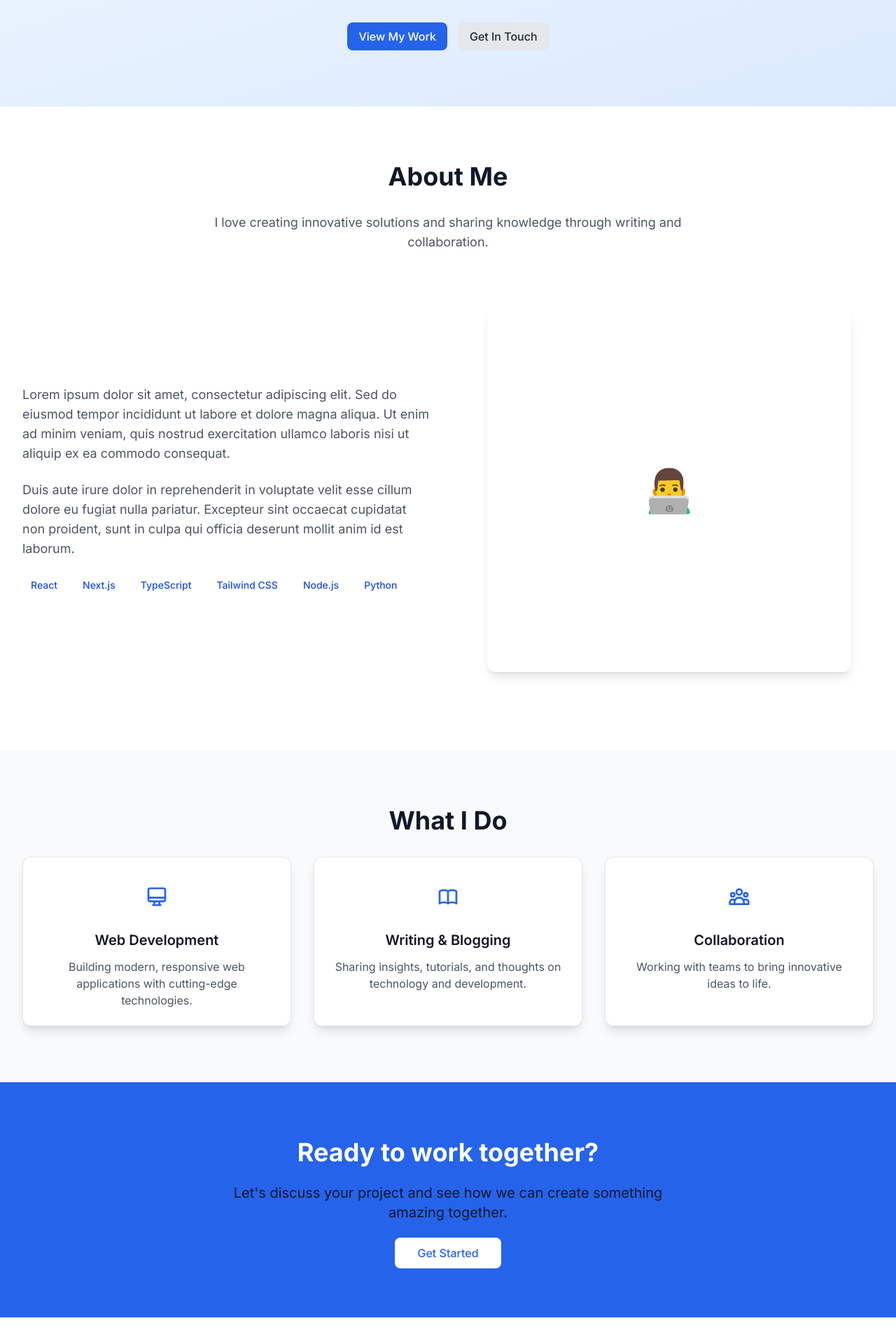
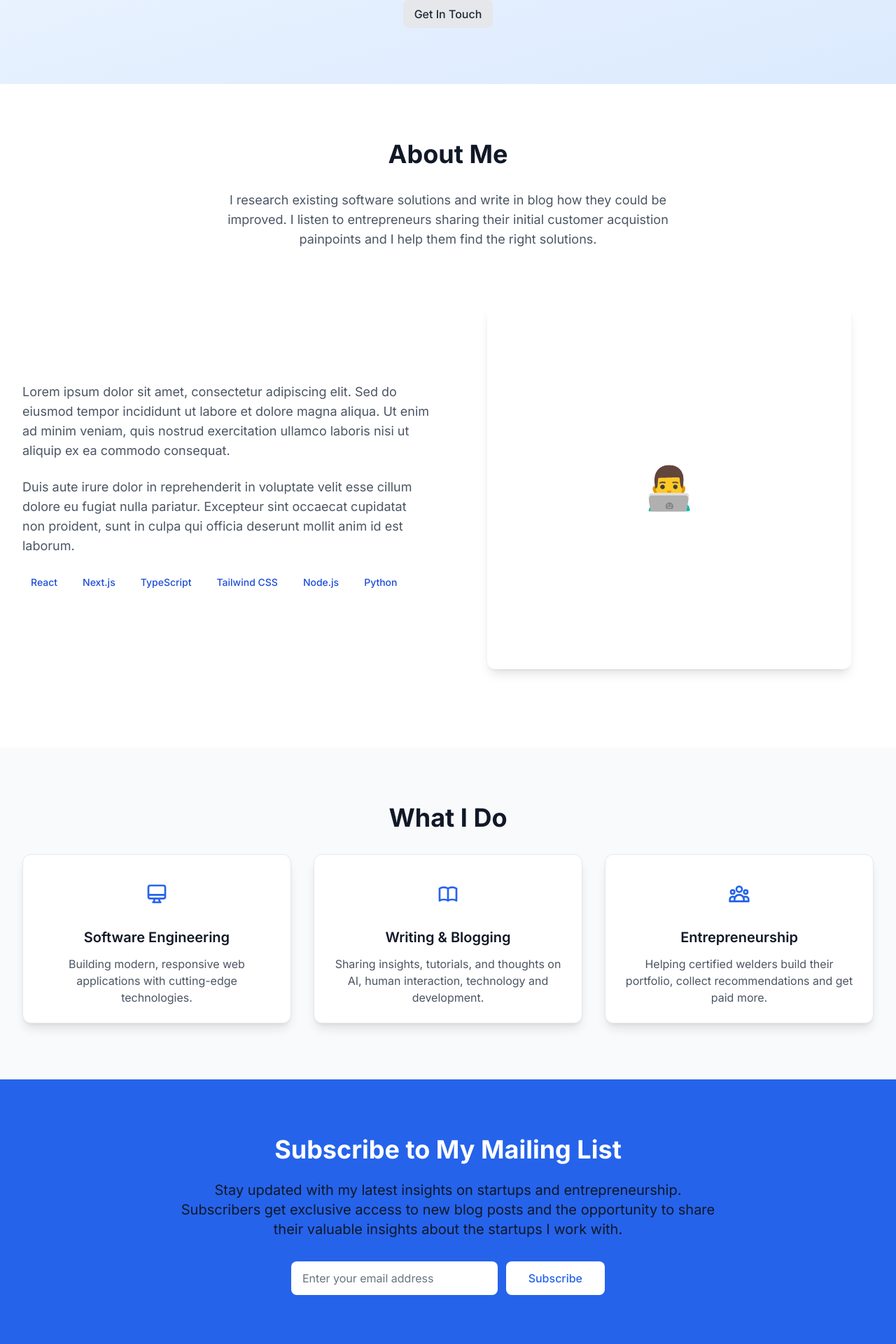
Before and after one commit to elchuzade/personal-website, a Next.js app: page / in a window 1280 px wide. Shown: the part 292-2212 px from the top of the page at 70% size. Before the commit the page ends 2174 px from the top, so only its background shows below. Built offline with nearby package versions, Linux system fonts and the light colour scheme.

Commit message:
added logic for sending emails to subs

```diff
--- a/app/blog/[slug]/page.tsx
+++ b/app/blog/[slug]/page.tsx
@@ -1,13 +1,14 @@
-import Header from '@/components/Header'
-import ScrollToTop from '@/components/ScrollToTop'
-import Link from 'next/link'
-import { notFound } from 'next/navigation'
+import Header from "@/components/Header";
+import ScrollToTop from "@/components/ScrollToTop";
+import Link from "next/link";
+import { notFound } from "next/navigation";
 
 const blogPosts = [
   {
     id: 1,
-    title: 'Getting Started with Next.js and TypeScript',
-    excerpt: 'Lorem ipsum dolor sit amet, consectetur adipiscing elit. Sed do eiusmod tempor incididunt ut labore et dolore magna aliqua. Ut enim ad minim veniam, quis nostrud exercitation ullamco laboris nisi ut aliquip ex ea commodo consequat.',
+    title: "Getting Started with Next.js and TypeScript",
+    excerpt:
+      "Lorem ipsum dolor sit amet, consectetur adipiscing elit. Sed do eiusmod tempor incididunt ut labore et dolore magna aliqua. Ut enim ad minim veniam, quis nostrud exercitation ullamco laboris nisi ut aliquip ex ea commodo consequat.",
     content: `
       <p>Lorem ipsum dolor sit amet, consectetur adipiscing elit. Sed do eiusmod tempor incididunt ut labore et dolore magna aliqua. Ut enim ad minim veniam, quis nostrud exercitation ullamco laboris nisi ut aliquip ex ea commodo consequat.</p>
 
@@ -31,19 +32,19 @@ const blogPosts = [
 
       <p>Temporibus autem quibusdam et aut officiis debitis aut rerum necessitatibus saepe eveniet ut et voluptates repudiandae sint et molestiae non recusandae. Itaque earum rerum hic tenetur a sapiente delectus, ut aut reiciendis voluptatibus maiores alias consequatur aut perferendis doloribus asperiores repellat.</p>
     `,
-    date: '2024-01-15',
-    readTime: '5 min read',
-    tags: ['Next.js', 'TypeScript', 'Web Development'],
-    slug: 'getting-started-with-nextjs-typescript',
-    author: 'Kamran'
-  }
-]
+    date: "2024-01-15",
+    readTime: "5 min read",
+    tags: ["Next.js", "TypeScript", "Web Development"],
+    slug: "getting-started-with-nextjs-typescript",
+    author: "Kamran",
+  },
+];
 
 export default function BlogPost({ params }: { params: { slug: string } }) {
-  const post = blogPosts.find(p => p.slug === params.slug)
+  const post = blogPosts.find((p) => p.slug === params.slug);
 
   if (!post) {
-    notFound()
+    notFound();
   }
 
   return (
@@ -58,10 +59,10 @@ export default function BlogPost({ params }: { params: { slug: string } }) {
             <div className="text-center">
               <div className="flex items-center justify-center gap-4 text-sm text-gray-600 dark:text-gray-300 mb-6">
                 <time dateTime={post.date}>
-                  {new Date(post.date).toLocaleDateString('en-US', {
-                    year: 'numeric',
-                    month: 'long',
-                    day: 'numeric'
+                  {new Date(post.date).toLocaleDateString("en-US", {
+                    year: "numeric",
+                    month: "long",
+                    day: "numeric",
                   })}
                 </time>
                 <span>•</span>
@@ -80,7 +81,10 @@ export default function BlogPost({ params }: { params: { slug: string } }) {
 
               <div className="flex flex-wrap gap-2 justify-center">
                 {post.tags.map((tag) => (
-                  <span key={tag} className="px-3 py-1 bg-primary-100 dark:bg-primary-900/30 text-primary-700 dark:text-primary-300 rounded-full text-sm font-medium">
+                  <span
+                    key={tag}
+                    className="px-3 py-1 bg-primary-100 dark:bg-primary-900/30 text-primary-700 dark:text-primary-300 rounded-full text-sm font-medium"
+                  >
                     {tag}
                   </span>
                 ))}
@@ -107,16 +111,22 @@ export default function BlogPost({ params }: { params: { slug: string } }) {
             <div className="card">
               <div className="flex items-center gap-6">
                 <div className="w-20 h-20 bg-primary-100 dark:bg-primary-900/30 rounded-full flex items-center justify-center">
-                  <span className="text-3xl text-primary-600 dark:text-primary-400">👨‍💻</span>
+                  <span className="text-3xl text-primary-600 dark:text-primary-400">
+                    👨‍💻
+                  </span>
                 </div>
                 <div>
                   <h3 className="text-xl font-semibold text-gray-900 dark:text-white mb-2">
                     About {post.author}
                   </h3>
                   <p className="text-gray-600 dark:text-gray-300 mb-4">
-                    A passionate developer who loves sharing knowledge and building amazing web experiences.
+                    A passionate developer who loves sharing knowledge and
+                    building amazing web experiences.
                   </p>
-                  <Link href="/contact" className="text-primary-600 dark:text-primary-400 hover:text-primary-700 dark:hover:text-primary-300 font-medium">
+                  <Link
+                    href="/contact"
+                    className="text-primary-600 dark:text-primary-400 hover:text-primary-700 dark:hover:text-primary-300 font-medium"
+                  >
                     Get in touch →
                   </Link>
                 </div>
@@ -132,8 +142,14 @@ export default function BlogPost({ params }: { params: { slug: string } }) {
               More Articles
             </h2>
             <div className="grid md:grid-cols-2 gap-8">
-              {blogPosts.filter(p => p.id !== post.id).slice(0, 2).map((relatedPost) => (
-                <article key={relatedPost.id} className="card hover:shadow-xl transition-all duration-300">
+              {blogPosts
+                .filter((p) => p.id !== post.id)
+                .slice(0, 2)
+                .map((relatedPost) => (
+                  <article
+                    key={relatedPost.id}
+                    className="card hover:shadow-xl transition-all duration-300"
+                  >
                     <h3 className="text-xl font-semibold text-gray-900 dark:text-white mb-3 hover:text-primary-600 dark:hover:text-primary-400 transition-colors duration-200">
                       <Link href={`/blog/${relatedPost.slug}`}>
                         {relatedPost.title}
@@ -155,5 +171,5 @@ export default function BlogPost({ params }: { params: { slug: string } }) {
         </section>
       </main>
     </>
-  )
+  );
 }
--- a/app/page.tsx
+++ b/app/page.tsx
@@ -1,8 +1,52 @@
-import Header from '@/components/Header'
-import ScrollToTop from '@/components/ScrollToTop'
-import Link from 'next/link'
+"use client";
+
+import Header from "@/components/Header";
+import ScrollToTop from "@/components/ScrollToTop";
+import Link from "next/link";
+import { useState } from "react";
 
 export default function Home() {
+  const [email, setEmail] = useState("");
+  const [isSubmitting, setIsSubmitting] = useState(false);
+  const [subscriptionStatus, setSubscriptionStatus] = useState<{
+    type: "success" | "error";
+    message: string;
+  } | null>(null);
+
+  const handleSubscribe = async (e: React.FormEvent) => {
+    e.preventDefault();
+    setIsSubmitting(true);
+    setSubscriptionStatus(null);
+
+    try {
+      // Send notification to you about the new subscriber
+      const response = await fetch("/api/subscribe", {
+        method: "POST",
+        headers: {
+          "Content-Type": "application/json",
+        },
+        body: JSON.stringify({ email }),
+      });
+
+      if (response.ok) {
+        setSubscriptionStatus({
+          type: "success",
+          message:
+            "Successfully subscribed! Check your email for confirmation.",
+        });
+        setEmail("");
+      } else {
+        throw new Error("Subscription failed");
+      }
+    } catch (error) {
+      setSubscriptionStatus({
+        type: "error",
+        message: "Something went wrong. Please try again.",
+      });
+    } finally {
+      setIsSubmitting(false);
+    }
+  };
   return (
     <>
       <Header />
@@ -13,15 +57,15 @@ export default function Home() {
         <section className="relative bg-gradient-to-br from-primary-50 to-blue-100 dark:from-dark-800 dark:to-dark-900 py-20">
           <div className="max-w-7xl mx-auto px-4 sm:px-6 lg:px-8 text-center">
             <h1 className="text-5xl md:text-6xl font-bold text-gray-900 dark:text-white mb-6">
-              Hi, I'm <span className="text-primary-600 dark:text-primary-400">Kamran</span>
+              Hi, I'm{" "}
+              <span className="text-primary-600 dark:text-primary-400">
+                Kamran
+              </span>
             </h1>
             <p className="text-xl md:text-2xl text-gray-600 dark:text-gray-300 mb-8 max-w-3xl mx-auto">
-              A passionate developer and creative thinker building digital experiences that matter.
+              Software engineer and Entrepreneur
             </p>
             <div className="flex flex-col sm:flex-row gap-4 justify-center">
-              <Link href="/projects" className="btn-primary">
-                View My Work
-              </Link>
               <Link href="/contact" className="btn-secondary">
                 Get In Touch
               </Link>
@@ -34,19 +78,38 @@ export default function Home() {
           <div className="max-w-7xl mx-auto px-4 sm:px-6 lg:px-8">
             <h2 className="section-title text-center">About Me</h2>
             <p className="section-subtitle text-center">
-              I love creating innovative solutions and sharing knowledge through writing and collaboration.
+              I research existing software solutions and write in blog how they
+              could be improved. I listen to entrepreneurs sharing their initial
+              customer acquistion painpoints and I help them find the right
+              solutions.
             </p>
             <div className="grid md:grid-cols-2 gap-12 items-center">
               <div>
                 <p className="text-lg text-gray-600 dark:text-gray-300 mb-6">
-                  Lorem ipsum dolor sit amet, consectetur adipiscing elit. Sed do eiusmod tempor incididunt ut labore et dolore magna aliqua. Ut enim ad minim veniam, quis nostrud exercitation ullamco laboris nisi ut aliquip ex ea commodo consequat.
+                  Lorem ipsum dolor sit amet, consectetur adipiscing elit. Sed
+                  do eiusmod tempor incididunt ut labore et dolore magna aliqua.
+                  Ut enim ad minim veniam, quis nostrud exercitation ullamco
+                  laboris nisi ut aliquip ex ea commodo consequat.
                 </p>
                 <p className="text-lg text-gray-600 dark:text-gray-300 mb-6">
-                  Duis aute irure dolor in reprehenderit in voluptate velit esse cillum dolore eu fugiat nulla pariatur. Excepteur sint occaecat cupidatat non proident, sunt in culpa qui officia deserunt mollit anim id est laborum.
+                  Duis aute irure dolor in reprehenderit in voluptate velit esse
+                  cillum dolore eu fugiat nulla pariatur. Excepteur sint
+                  occaecat cupidatat non proident, sunt in culpa qui officia
+                  deserunt mollit anim id est laborum.
                 </p>
                 <div className="flex flex-wrap gap-3">
-                  {['React', 'Next.js', 'TypeScript', 'Tailwind CSS', 'Node.js', 'Python'].map((skill) => (
-                    <span key={skill} className="px-3 py-1 bg-primary-100 dark:bg-primary-900/30 text-primary-700 dark:text-primary-300 rounded-full text-sm font-medium">
+                  {[
+                    "React",
+                    "Next.js",
+                    "TypeScript",
+                    "Tailwind CSS",
+                    "Node.js",
+                    "Python",
+                  ].map((skill) => (
+                    <span
+                      key={skill}
+                      className="px-3 py-1 bg-primary-100 dark:bg-primary-900/30 text-primary-700 dark:text-primary-300 rounded-full text-sm font-medium"
+                    >
                       {skill}
                     </span>
                   ))}
@@ -54,7 +117,9 @@ export default function Home() {
               </div>
               <div className="bg-gradient-to-br from-primary-100 to-blue-200 dark:from-primary-900/30 dark:to-blue-900/30 rounded-2xl p-8">
                 <div className="aspect-square bg-white dark:bg-dark-800 rounded-xl shadow-lg flex items-center justify-center">
-                  <span className="text-6xl text-primary-600 dark:text-primary-400">👨‍💻</span>
+                  <span className="text-6xl text-primary-600 dark:text-primary-400">
+                    👨‍💻
+                  </span>
                 </div>
               </div>
             </div>
@@ -68,37 +133,76 @@ export default function Home() {
             <div className="grid md:grid-cols-3 gap-8">
               <div className="card text-center">
                 <div className="w-16 h-16 bg-primary-100 dark:bg-primary-900/30 rounded-full flex items-center justify-center mx-auto mb-4">
-                  <svg className="w-8 h-8 text-primary-600 dark:text-primary-400" fill="none" stroke="currentColor" viewBox="0 0 24 24">
-                    <path strokeLinecap="round" strokeLinejoin="round" strokeWidth={2} d="M9.75 17L9 20l-1 1h8l-1-1-.75-3M3 13h18M5 17h14a2 2 0 002-2V5a2 2 0 00-2-2H5a2 2 0 00-2 2v10a2 2 0 002 2z" />
+                  <svg
+                    className="w-8 h-8 text-primary-600 dark:text-primary-400"
+                    fill="none"
+                    stroke="currentColor"
+                    viewBox="0 0 24 24"
+                  >
+                    <path
+                      strokeLinecap="round"
+                      strokeLinejoin="round"
+                      strokeWidth={2}
+                      d="M9.75 17L9 20l-1 1h8l-1-1-.75-3M3 13h18M5 17h14a2 2 0 002-2V5a2 2 0 00-2-2H5a2 2 0 00-2 2v10a2 2 0 002 2z"
+                    />
                   </svg>
                 </div>
-                <h3 className="text-xl font-semibold text-gray-900 dark:text-white mb-3">Web Development</h3>
+                <h3 className="text-xl font-semibold text-gray-900 dark:text-white mb-3">
+                  Software Engineering
+                </h3>
                 <p className="text-gray-600 dark:text-gray-300">
-                  Building modern, responsive web applications with cutting-edge technologies.
+                  Building modern, responsive web applications with cutting-edge
+                  technologies.
                 </p>
               </div>
 
               <div className="card text-center">
                 <div className="w-16 h-16 bg-primary-100 dark:bg-primary-900/30 rounded-full flex items-center justify-center mx-auto mb-4">
-                  <svg className="w-8 h-8 text-primary-600 dark:text-primary-400" fill="none" stroke="currentColor" viewBox="0 0 24 24">
-                    <path strokeLinecap="round" strokeLinejoin="round" strokeWidth={2} d="M12 6.253v13m0-13C10.832 5.477 9.246 5 7.5 5S4.168 5.477 3 6.253v13C4.168 18.477 5.754 18 7.5 18s3.332.477 4.5 1.253m0-13C13.168 5.477 14.754 5 16.5 5c1.747 0 3.332.477 4.5 1.253v13C19.832 18.477 18.246 18 16.5 18c-1.746 0-3.332.477-4.5 1.253" />
+                  <svg
+                    className="w-8 h-8 text-primary-600 dark:text-primary-400"
+                    fill="none"
+                    stroke="currentColor"
+                    viewBox="0 0 24 24"
+                  >
+                    <path
+                      strokeLinecap="round"
+                      strokeLinejoin="round"
+                      strokeWidth={2}
+                      d="M12 6.253v13m0-13C10.832 5.477 9.246 5 7.5 5S4.168 5.477 3 6.253v13C4.168 18.477 5.754 18 7.5 18s3.332.477 4.5 1.253m0-13C13.168 5.477 14.754 5 16.5 5c1.747 0 3.332.477 4.5 1.253v13C19.832 18.477 18.246 18 16.5 18c-1.746 0-3.332.477-4.5 1.253"
+                    />
                   </svg>
                 </div>
-                <h3 className="text-xl font-semibold text-gray-900 dark:text-white mb-3">Writing & Blogging</h3>
+                <h3 className="text-xl font-semibold text-gray-900 dark:text-white mb-3">
+                  Writing & Blogging
+                </h3>
                 <p className="text-gray-600 dark:text-gray-300">
-                  Sharing insights, tutorials, and thoughts on technology and development.
+                  Sharing insights, tutorials, and thoughts on AI, human
+                  interaction, technology and development.
                 </p>
               </div>
 
               <div className="card text-center">
                 <div className="w-16 h-16 bg-primary-100 dark:bg-primary-900/30 rounded-full flex items-center justify-center mx-auto mb-4">
-                  <svg className="w-8 h-8 text-primary-600 dark:text-primary-400" fill="none" stroke="currentColor" viewBox="0 0 24 24">
-                    <path strokeLinecap="round" strokeLinejoin="round" strokeWidth={2} d="M17 20h5v-2a3 3 0 00-5.356-1.857M17 20H7m10 0v-2c0-.656-.126-1.283-.356-1.857M7 20H2v-2a3 3 0 015.356-1.857M7 20v-2c0-.656.126-1.283.356-1.857m0 0a5.002 5.002 0 019.288 0M15 7a3 3 0 11-6 0 3 3 0 016 0zm6 3a2 2 0 11-4 0 2 2 0 014 0zM7 10a2 2 0 11-4 0 2 2 0 014 0z" />
+                  <svg
+                    className="w-8 h-8 text-primary-600 dark:text-primary-400"
+                    fill="none"
+                    stroke="currentColor"
+                    viewBox="0 0 24 24"
+                  >
+                    <path
+                      strokeLinecap="round"
+                      strokeLinejoin="round"
+                      strokeWidth={2}
+                      d="M17 20h5v-2a3 3 0 00-5.356-1.857M17 20H7m10 0v-2c0-.656-.126-1.283-.356-1.857M7 20H2v-2a3 3 0 015.356-1.857M7 20v-2c0-.656.126-1.283.356-1.857m0 0a5.002 5.002 0 019.288 0M15 7a3 3 0 11-6 0 3 3 0 016 0zm6 3a2 2 0 11-4 0 2 2 0 014 0zM7 10a2 2 0 11-4 0 2 2 0 014 0z"
+                    />
                   </svg>
                 </div>
-                <h3 className="text-xl font-semibold text-gray-900 dark:text-white mb-3">Collaboration</h3>
+                <h3 className="text-xl font-semibold text-gray-900 dark:text-white mb-3">
+                  Entrepreneurship
+                </h3>
                 <p className="text-gray-600 dark:text-gray-300">
-                  Working with teams to bring innovative ideas to life.
+                  Helping certified welders build their portfolio, collect
+                  recommendations and get paid more.
                 </p>
               </div>
             </div>
@@ -109,17 +213,47 @@ export default function Home() {
         <section className="py-20 bg-primary-600 dark:bg-primary-700">
           <div className="max-w-7xl mx-auto px-4 sm:px-6 lg:px-8 text-center">
             <h2 className="text-3xl md:text-4xl font-bold text-white mb-6">
-              Ready to work together?
+              Subscribe to My Mailing List
             </h2>
-            <p className="text-xl text-primary-100 mb-8 max-w-2xl mx-auto">
-              Let's discuss your project and see how we can create something amazing together.
+            <p className="text-xl text-primary-100 mb-8 max-w-3xl mx-auto">
+              Stay updated with my latest insights on startups and
+              entrepreneurship. Subscribers get exclusive access to new blog
+              posts and the opportunity to share their valuable insights about
+              the startups I work with.
             </p>
-            <Link href="/contact" className="bg-white text-primary-600 hover:bg-gray-100 font-medium py-3 px-8 rounded-lg transition-colors duration-200">
-              Get Started
-            </Link>
+            <form onSubmit={handleSubscribe} className="max-w-md mx-auto mb-6">
+              <div className="flex flex-col sm:flex-row gap-3">
+                <input
+                  type="email"
+                  placeholder="Enter your email address"
+                  value={email}
+                  onChange={(e) => setEmail(e.target.value)}
+                  required
+                  className="flex-1 px-4 py-3 rounded-lg border-0 focus:ring-2 focus:ring-white focus:ring-opacity-50 text-gray-900 placeholder-gray-500"
+                />
+                <button
+                  type="submit"
+                  disabled={isSubmitting}
+                  className="bg-white text-primary-600 hover:bg-gray-100 font-medium py-3 px-8 rounded-lg transition-colors duration-200 disabled:opacity-50 disabled:cursor-not-allowed"
+                >
+                  {isSubmitting ? "Subscribing..." : "Subscribe"}
+                </button>
+              </div>
+            </form>
+            {subscriptionStatus && (
+              <p
+                className={`text-sm ${
+                  subscriptionStatus.type === "success"
+                    ? "text-green-200"
+                    : "text-red-200"
+                }`}
+              >
+                {subscriptionStatus.message}
+              </p>
+            )}
           </div>
         </section>
       </main>
     </>
-  )
+  );
 }
--- a/package.json
+++ b/package.json
@@ -11,7 +11,8 @@
   "dependencies": {
     "next": "14.0.4",
     "react": "^18",
-    "react-dom": "^18"
+    "react-dom": "^18",
+    "resend": "^6.0.1"
   },
   "devDependencies": {
     "@types/node": "^20",
```
Also changed, not shown: app/api/subscribe/route.ts (added, +123 -0 lines), components/Header.tsx (+46 -24 lines), 1 other file (tests, documents, lock files or other folders). Lines whose indentation alone changed are shown as unchanged.
